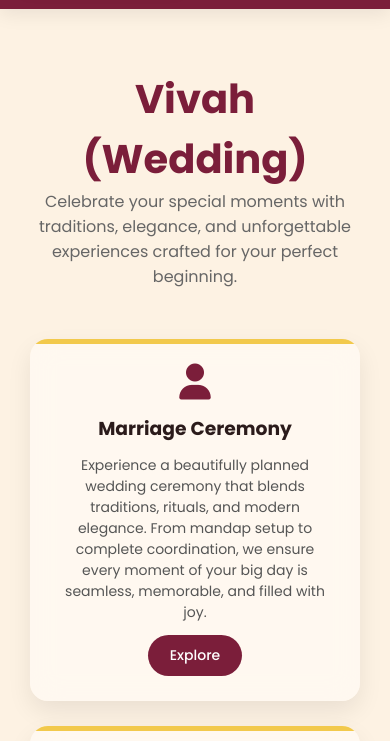
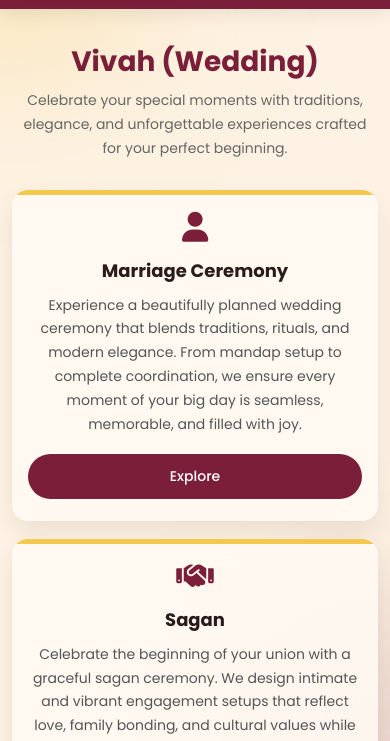
Before and after one commit to Theakaashyadav/wedmepandit-, a plain HTML site: page Services/vivah.html in a window 390 px wide. Shown: the part 107-848 px from the top of the page. Drawn offline with Linux system fonts and the light colour scheme.

Commit message:
Update vivah.html

```diff
--- a/Services/vivah.html
+++ b/Services/vivah.html
@@ -10,86 +10,116 @@
   <link rel="stylesheet" href="../style.css">
 
 <style>
-
-/* ===== ROOT VARIABLES (UPDATED PALETTE) ===== */
 :root {
-  --primary: #7b1e3a;   /* Deep maroon */
-  --secondary: #f2c94c; /* Soft gold */
-  --accent: #fdf2e3;    /* Cream */
+  --primary: #7b1e3a;
+  --secondary: #f2c94c;
+  --accent: #fdf2e3;
   --dark: #2b1b1b;
   --light: #fffaf3;
-
   --white: #ffffff;
   --gold: #f2c94c;
   --text-dark: #2b1b1b;
-
   --shadow-light: rgba(0,0,0,0.08);
   --shadow-medium: rgba(0,0,0,0.15);
   --shadow-blue: rgba(123, 30, 58, 0.25);
 }
 
-/* ===== GLOBAL ===== */
+* {
+  box-sizing: border-box;
+}
+
+html,
+body {
+  width: 100%;
+  overflow-x: hidden;
+}
+
 body {
   margin: 0;
   font-family: 'Poppins', sans-serif;
   background: var(--accent);
-  overflow-x: hidden;
   color: var(--text-dark);
 }
 
 /* ===== ANIMATED BACKGROUND ===== */
-body::before, body::after {
+body::before,
+body::after {
   content: "";
   position: fixed;
-  width: 500px;
-  height: 500px;
+  width: 420px;
+  height: 420px;
   border-radius: 50%;
-  filter: blur(120px);
+  filter: blur(110px);
   z-index: -1;
   animation: float 8s infinite alternate ease-in-out;
+  pointer-events: none;
+}
+
+body::before {
+  top: -120px;
+  left: -120px;
+  background: rgba(242, 201, 76, 0.35);
+}
+
+body::after {
+  right: -120px;
+  bottom: -120px;
+  background: rgba(123, 30, 58, 0.18);
 }
 
 /* ===== HEADER ===== */
 .header {
+  width: 100%;
+  max-width: 900px;
+  margin: auto;
   text-align: center;
-  padding: 60px 20px 20px;
+  padding: 60px 18px 20px;
 }
 
 .header h1 {
-  font-size: 40px;
+  font-size: clamp(28px, 5vw, 40px);
+  line-height: 1.25;
   font-weight: 700;
-  color: var(--primary); /* solid instead of gradient */
+  color: var(--primary);
 }
 
 .header p {
   color: #666;
+  font-size: clamp(14px, 2vw, 16px);
+  line-height: 1.7;
+  margin-top: 10px;
 }
 
 /* ===== GRID ===== */
 .services-container {
+  width: 100%;
+  max-width: 1200px;
+  margin: auto;
+  padding: 30px 24px 60px;
   display: grid;
   grid-template-columns: repeat(auto-fit, minmax(260px, 1fr));
-  gap: 25px;
-  padding: 30px;
-  max-width: 1200px;
-  margin: auto;
+  gap: 24px;
 }
 
 /* ===== CARD ===== */
 .service-card {
   position: relative;
-  background: rgba(255,250,243,0.85);
+  width: 100%;
+  min-height: 240px;
+  background: rgba(255,250,243,0.88);
   backdrop-filter: blur(15px);
   border-radius: 18px;
-  padding: 25px;
+  padding: 26px 22px;
   text-align: center;
-  transition: all 0.4s ease;
+  transition: 0.35s ease;
   box-shadow: 0 10px 25px var(--shadow-light);
   overflow: hidden;
   animation: fadeUp 0.8s ease forwards;
+  display: flex;
+  flex-direction: column;
+  align-items: center;
 }
 
-/* TOP BAR */
 .service-card::before {
   content: "";
   position: absolute;
@@ -97,10 +127,9 @@ body::before, body::after {
   left: 0;
   height: 5px;
   width: 100%;
-  background: var(--secondary); /* solid gold */
+  background: var(--secondary);
 }
 
-/* LIGHT EFFECT */
 .service-card::after {
   content: "";
   position: absolute;
@@ -112,7 +141,7 @@ body::before, body::after {
 }
 
 .service-card:hover {
-  transform: translateY(-12px) scale(1.03);
+  transform: translateY(-8px);
   box-shadow: 0 20px 45px var(--shadow-blue);
 }
 
@@ -122,46 +151,50 @@ body::before, body::after {
 
 /* ===== ICON ===== */
 .icon i {
-  font-size: 36px;
-  color: var(--primary); /* solid color */
+  font-size: clamp(30px, 4vw, 36px);
+  color: var(--primary);
   transition: 0.3s;
 }
 
 .service-card:hover .icon i {
-  transform: scale(1.2) rotate(5deg);
-  color: var(--secondary); /* gold on hover */
+  transform: scale(1.14) rotate(5deg);
+  color: var(--secondary);
 }
 
 /* ===== TEXT ===== */
 .service-card h3 {
-  margin: 12px 0;
+  margin: 14px 0 10px;
   color: var(--dark);
+  font-size: clamp(18px, 2.5vw, 21px);
+  line-height: 1.35;
 }
 
 .service-card p {
   font-size: 14px;
+  line-height: 1.7;
   color: #555;
+  margin: 0;
+  flex: 1;
 }
 
-/* ===== BUTTON STYLE ===== */
+/* ===== BUTTON ===== */
 .service-card button {
-  display: inline-block;
-  margin-top: 12px;
-  padding: 10px 22px;
+  margin-top: 18px;
+  padding: 11px 22px;
   border-radius: 30px;
   border: none;
   color: var(--white);
   font-weight: 500;
   font-size: 14px;
-  background: var(--primary); /* solid maroon */
-  transition: all 0.3s ease;
+  background: var(--primary);
+  transition: 0.3s ease;
   cursor: pointer;
 }
 
 .service-card button:hover {
-  background: var(--secondary); /* gold hover */
+  background: var(--secondary);
   color: var(--dark);
-  transform: scale(1.08);
+  transform: scale(1.05);
   box-shadow: 0 8px 20px var(--shadow-blue);
 }
 
@@ -177,12 +210,65 @@ body::before, body::after {
   }
 }
 
-/* ===== FLOAT BG ===== */
 @keyframes float {
-  from { transform: translateY(0px); }
-  to { transform: translateY(40px); }
+  from {
+    transform: translateY(0);
+  }
+  to {
+    transform: translateY(40px);
+  }
 }
 
+/* ===== TABLET ===== */
+@media (max-width: 768px) {
+  .header {
+    padding: 45px 16px 15px;
+  }
+
+  .services-container {
+    padding: 25px 16px 45px;
+    grid-template-columns: repeat(auto-fit, minmax(230px, 1fr));
+    gap: 18px;
+  }
+
+  .service-card {
+    min-height: auto;
+    padding: 24px 18px;
+  }
+
+  .service-card:hover {
+    transform: translateY(-5px);
+  }
+}
+
+/* ===== MOBILE ===== */
+@media (max-width: 480px) {
+  body::before,
+  body::after {
+    width: 260px;
+    height: 260px;
+    filter: blur(90px);
+  }
+
+  .header {
+    padding: 35px 14px 10px;
+  }
+
+  .services-container {
+    padding: 20px 12px 35px;
+    grid-template-columns: 1fr;
+  }
+
+  .service-card {
+    border-radius: 16px;
+    padding: 22px 16px;
+  }
+
+  .service-card button {
+    width: 100%;
+    padding: 12px 18px;
+  }
+}
 </style>
 </head>
 
```
